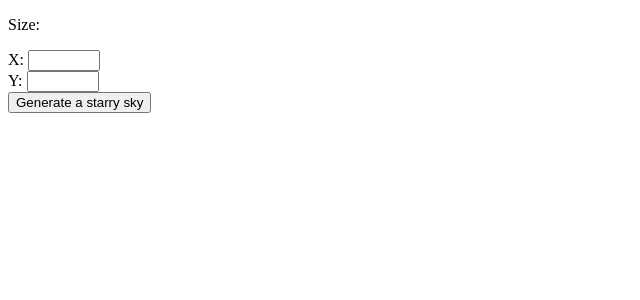
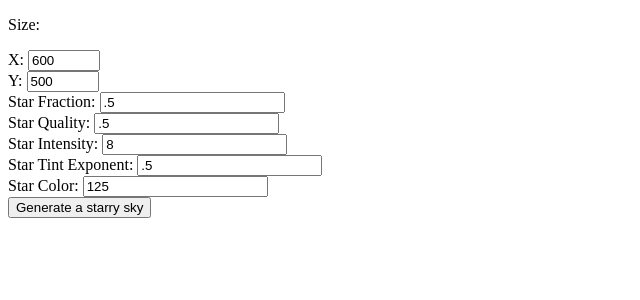
Before and after one commit to Harrison88/stars, a Django app: page /stars/ in a window 1280 px wide. Shown: the top 300 px of the page, without its empty margins (0-640 px from the left). Run offline with Django 3.2, Linux system fonts and the light colour scheme.

Commit message:
Add support for all Sky parameters

```diff
--- a/website/star_generator/templates/star_generator/index.html
+++ b/website/star_generator/templates/star_generator/index.html
@@ -10,11 +10,31 @@
     <div>
         <p>Size:</p>
         <label for="pixels-x">X:</label>
-        <input type="number" id="pixels-x" name="pixels-x" min="1" max="4096">
+        <input type="number" id="pixels-x" name="pixels-x" min="1" max="4096" value="600" required>
     </div>
     <div>
         <label for="pixels-y">Y:</label>
-        <input type="number" id="pixels-y" name="pixels-y" min="1" max="4096">
+        <input type="number" id="pixels-y" name="pixels-y" min="1" max="4096" value="500" required>
+    </div>
+    <div>
+        <label for="star-fraction">Star Fraction:</label>
+        <input type="number" id="star-fraction" name="star-fraction" value=".5" step=".1" required>
+    </div>
+    <div>
+        <label for="star-quality">Star Quality:</label>
+        <input type="number" id="star-quality" name="star-quality" value=".5" step=".1" required>
+    </div>
+    <div>
+        <label for="star-intensity">Star Intensity:</label>
+        <input type="number" id="star-intensity" name="star-intensity" value="8" step=".1" required>
+    </div>
+    <div>
+        <label for="star-tint-exp">Star Tint Exponent:</label>
+        <input type="number" id="star-tint-exp" name="star-tint-exp" value=".5" step=".1" required>
+    </div>
+    <div>
+        <label for="star-color">Star Color:</label>
+        <input type="number" id="star-color" name="star-color" value="125" required>
     </div>
     <div class="button">
         <button type="submit">Generate a starry sky</button>
--- a/website/star_generator/views.py
+++ b/website/star_generator/views.py
@@ -11,8 +11,15 @@
 
 def generate_stars(request):
     dimensions = (int(request.POST["pixels-x"]), int(request.POST["pixels-y"]))
-    starry_sky = Sky(dimensions=dimensions)
+    star_fraction = float(request.POST['star-fraction'])
+    star_quality = float(request.POST['star-quality'])
+    star_intensity = float(request.POST['star-intensity'])
+    star_tint_exp = float(request.POST['star-tint-exp'])
+    star_color = int(request.POST['star-color'])
+
+    starry_sky = Sky(dimensions, star_fraction, star_quality, star_intensity, star_tint_exp, star_color)
     starry_sky.generate_sky()
+
     bytes = BytesIO()
     starry_sky.image.save(bytes, "PNG")
     return HttpResponse(bytes.getvalue(), content_type="image/png")
```
